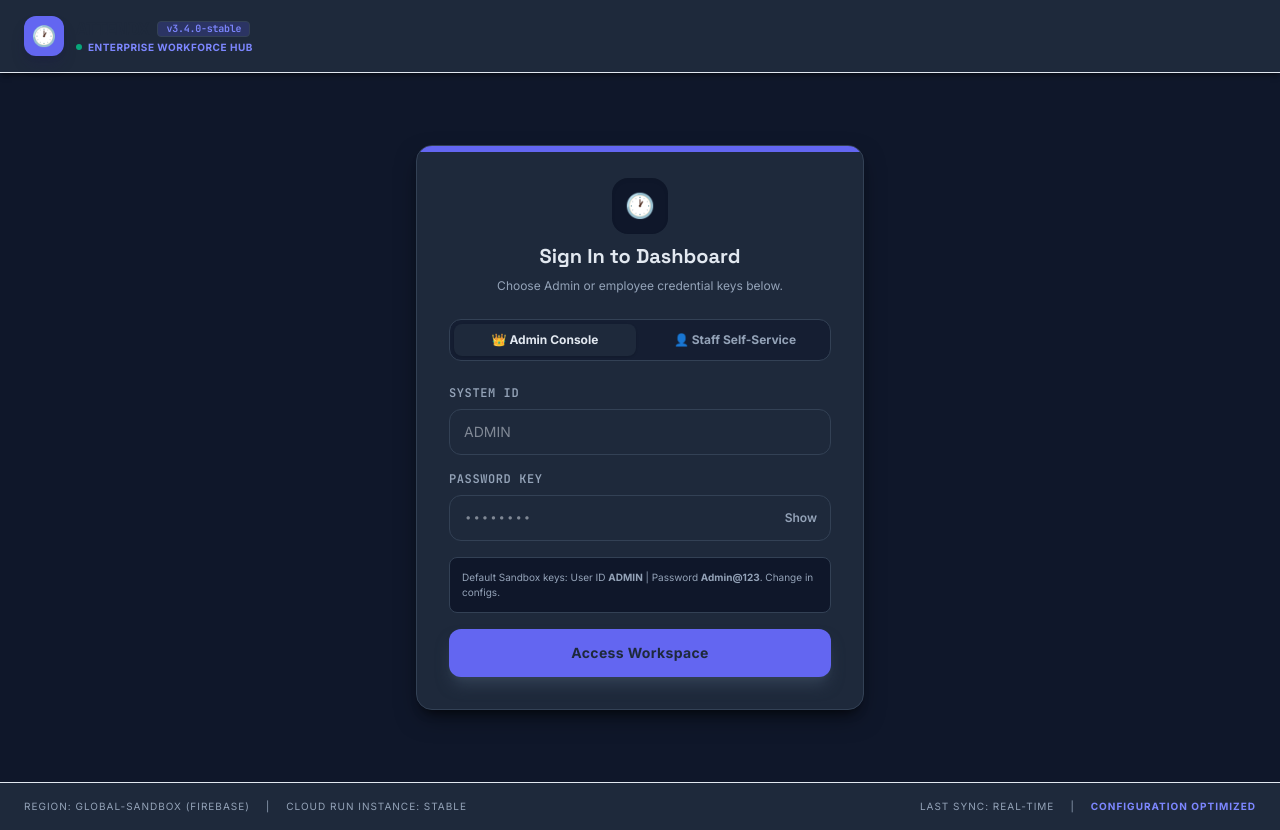
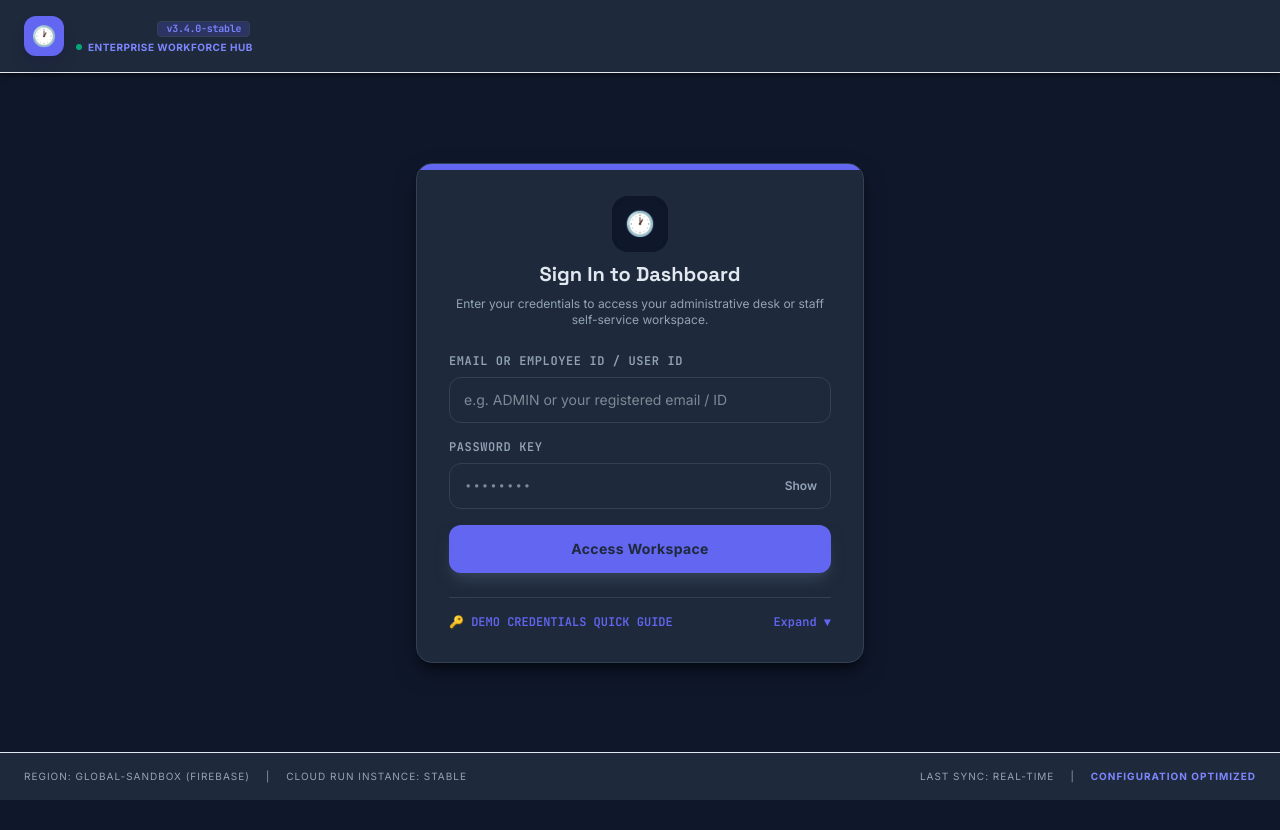
Before and after one commit to engineersenterprisesmdu-jpg/AttendzNew, a React (Vite) app: page / in a window 1280 px wide. After the commit the page ends 800 px from the top, so only its background shows below. Built offline with nearby package versions, Linux system fonts and the light colour scheme.

Commit message:
feat(auth): refactor login to auto-detect admin status
Remove the manual tab toggle and implement automatic admin detection based on the provided email identifier to simplify the login experience.

```diff
--- a/src/App.tsx
+++ b/src/App.tsx
@@ -47,7 +47,7 @@ export default function App() {
   };
 
   // UI routes
-  const [loginTab, setLoginTab] = useState<"admin" | "employee">("admin");
+  const [showDemoLogins, setShowDemoLogins] = useState(false);
   const [loginEmail, setLoginEmail] = useState("");
   const [loginPwd, setLoginPwd] = useState("");
   const [isPwdVisible, setIsPwdVisible] = useState(false);
@@ -139,13 +139,15 @@ export default function App() {
   // -------------------------------------------------------------
   const executeLogin = (e: React.FormEvent) => {
     e.preventDefault();
-    if (!loginEmail.trim() || !loginPwd.trim()) {
+    const identifier = loginEmail.trim();
+    if (!identifier || !loginPwd.trim()) {
       alert("Credentials cannot be left blank.");
       return;
     }
 
-    if (loginTab === "admin") {
-      if (loginEmail.trim().toUpperCase() === adminId.toUpperCase() && loginPwd === adminPassword) {
+    // 1. Check if trying to login as admin
+    if (identifier.toUpperCase() === adminId.toUpperCase()) {
+      if (loginPwd === adminPassword) {
         setUser({
           id: "super-admin",
           empId: "SUPER_ADMIN",
@@ -159,8 +161,16 @@ export default function App() {
       } else {
         alert("The specified Admin credentials do not match.");
       }
-    } else {
-      const emp = employees.find(e => e.email.trim().toLowerCase() === loginEmail.trim().toLowerCase());
+      return;
+    }
+
+    // 2. Check if trying to login as employee (match by Email or Employee ID)
+    const emp = employees.find(
+      e =>
+        e.email.trim().toLowerCase() === identifier.toLowerCase() ||
+        e.empId.trim().toLowerCase() === identifier.toLowerCase()
+    );
+
     if (emp) {
       const empRole = roles.find(r => r.empId === emp.id);
       if (!empRole || !empRole.department || empRole.department.trim() === "") {
@@ -173,8 +183,7 @@ export default function App() {
         alert("Incorrect password. Please verify.");
       }
     } else {
-        alert("Registered email address not found in local records directory.");
-      }
+      alert("Account credentials not recognized. Please verify your Email or Employee ID.");
     }
   };
 
@@ -557,40 +566,20 @@ export default function App() {
                   🕐
                 </div>
                 <h2 className="text-xl font-bold text-slate-800 font-display">Sign In to Dashboard</h2>
-                <p className="text-xs text-slate-400 leading-snug">Choose Admin or employee credential keys below.</p>
-              </div>
-
-              {/* Login Tabs */}
-              <div className="grid grid-cols-2 gap-2 border border-slate-150 p-1 rounded-xl bg-slate-50/55">
-                <button
-                  onClick={() => setLoginTab("admin")}
-                  className={`py-2 text-xs font-bold rounded-lg transition-all cursor-pointer ${
-                    loginTab === "admin" ? "bg-white text-slate-800 shadow" : "text-slate-400"
-                  }`}
-                >
-                  👑 Admin Console
-                </button>
-                <button
-                  onClick={() => setLoginTab("employee")}
-                  className={`py-2 text-xs font-bold rounded-lg transition-all cursor-pointer ${
-                    loginTab === "employee" ? "bg-white text-slate-800 shadow" : "text-slate-400"
-                  }`}
-                >
-                  👤 Staff Self-Service
-                </button>
+                <p className="text-xs text-slate-400 leading-snug">Enter your credentials to access your administrative desk or staff self-service workspace.</p>
               </div>
 
               <form onSubmit={executeLogin} className="space-y-4">
                 <div>
                   <label className="block text-xs font-bold text-slate-500 uppercase tracking-widest mb-2 font-mono">
-                    {loginTab === "admin" ? "SYSTEM ID" : "REGISTERED EMAIL"}
+                    EMAIL OR EMPLOYEE ID / USER ID
                   </label>
                   <input
-                    type={loginTab === "admin" ? "text" : "email"}
+                    type="text"
                     value={loginEmail}
                     onChange={e => setLoginEmail(e.target.value)}
                     required
-                    placeholder={loginTab === "admin" ? "ADMIN" : "e.g. employee@attendx.com"}
+                    placeholder="e.g. ADMIN or your registered email / ID"
                     className="w-full text-sm border border-slate-250 rounded-xl px-3.5 py-3 bg-white focus:outline-none focus:border-indigo-500 transition-all font-sans"
                   />
                 </div>
@@ -616,12 +605,6 @@ export default function App() {
                   </div>
                 </div>
 
-                {loginTab === "admin" && (
-                  <div className="bg-slate-50 border border-slate-100 rounded-lg p-3 text-[10px] text-slate-500 leading-normal font-sans">
-                    Default Sandbox keys: User ID <b>ADMIN</b> | Password <b>Admin@123</b>. Change in configs.
-                  </div>
-                )}
-
                 <button
                   type="submit"
                   className="w-full py-3.5 bg-indigo-600 hover:bg-indigo-700 text-white font-bold text-sm tracking-wide rounded-xl shadow-lg shadow-indigo-100 transition-all cursor-pointer border-none"
@@ -629,6 +612,31 @@ export default function App() {
                   Access Workspace
                 </button>
               </form>
+
+              {/* Demo Credentials Guide */}
+              <div className="border-t border-slate-100 pt-4 mt-2">
+                <button
+                  type="button"
+                  onClick={() => setShowDemoLogins(!showDemoLogins)}
+                  className="w-full text-left text-xs font-bold text-indigo-600 hover:text-indigo-700 font-mono flex items-center justify-between cursor-pointer"
+                >
+                  <span>🔑 DEMO CREDENTIALS QUICK GUIDE</span>
+                  <span>{showDemoLogins ? "Collapse ▲" : "Expand ▼"}</span>
+                </button>
+                {showDemoLogins && (
+                  <div className="mt-2.5 bg-slate-50 border border-slate-150 rounded-xl p-3 text-[11px] text-slate-600 leading-relaxed font-sans space-y-2">
+                    <div>
+                      <strong className="text-slate-800">Admin Console Access:</strong>
+                      <div className="mt-0.5">Use User ID: <code className="bg-white border border-slate-200 px-1 py-0.5 rounded font-bold font-mono text-indigo-700">ADMIN</code> and Password: <code className="bg-white border border-slate-200 px-1 py-0.5 rounded font-bold font-mono text-indigo-700">Admin@123</code></div>
+                    </div>
+                    <div className="border-t border-slate-150 pt-1.5">
+                      <strong className="text-slate-800">Staff Self-Service Access:</strong>
+                      <div className="mt-0.5">Use any active Employee ID (e.g. <code className="bg-white border border-slate-200 px-1 py-0.5 rounded font-mono">EMP001</code>) or email with their corresponding password.</div>
+                      <div className="text-[10px] text-slate-400 mt-1"><em>Note: Newly registered employees must have their Department assigned in the Admin console before access is granted.</em></div>
+                    </div>
+                  </div>
+                )}
+              </div>
             </div>
           </div>
         ) : user.userRole === "Admin" ? (
```
Lines whose indentation alone changed are shown as unchanged.
